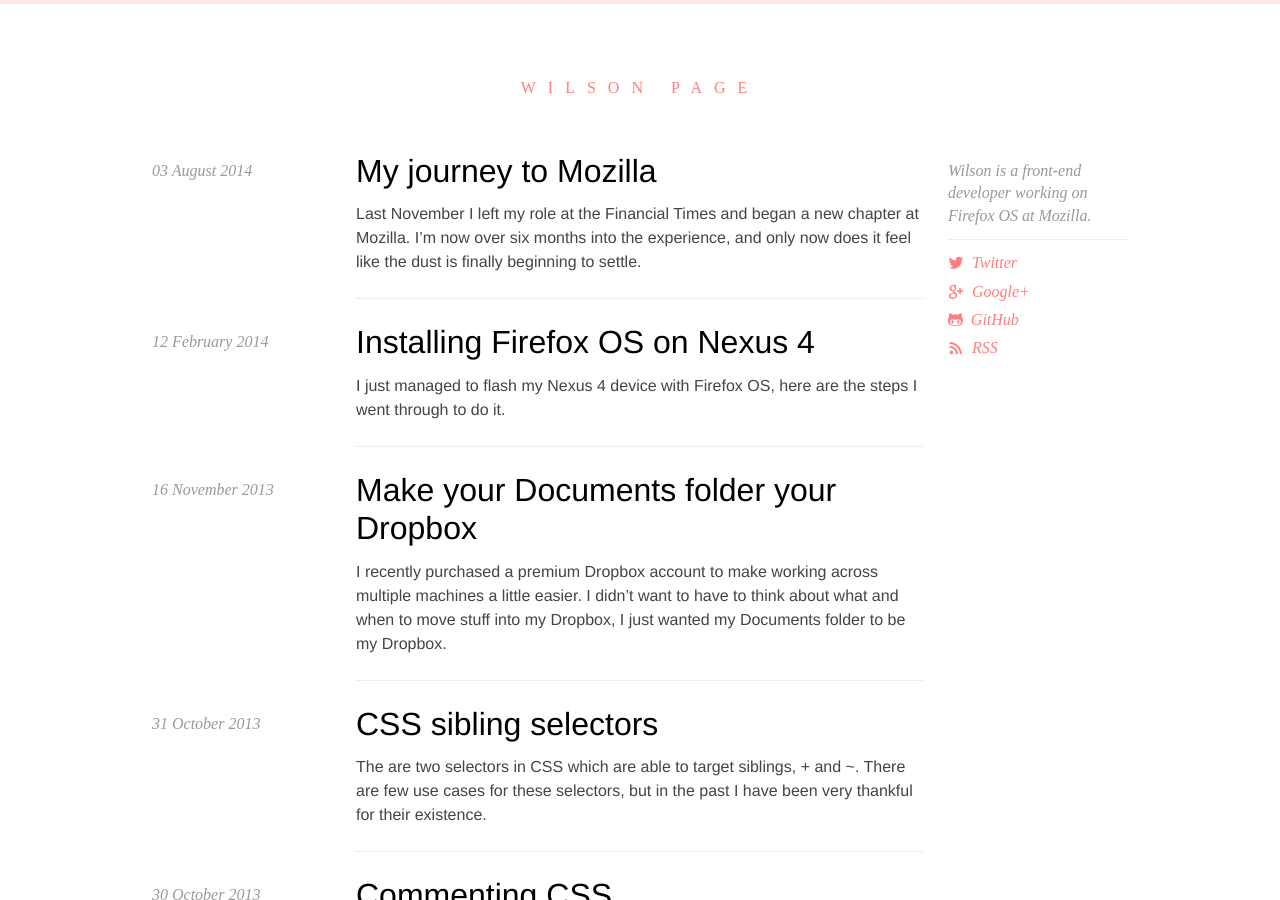
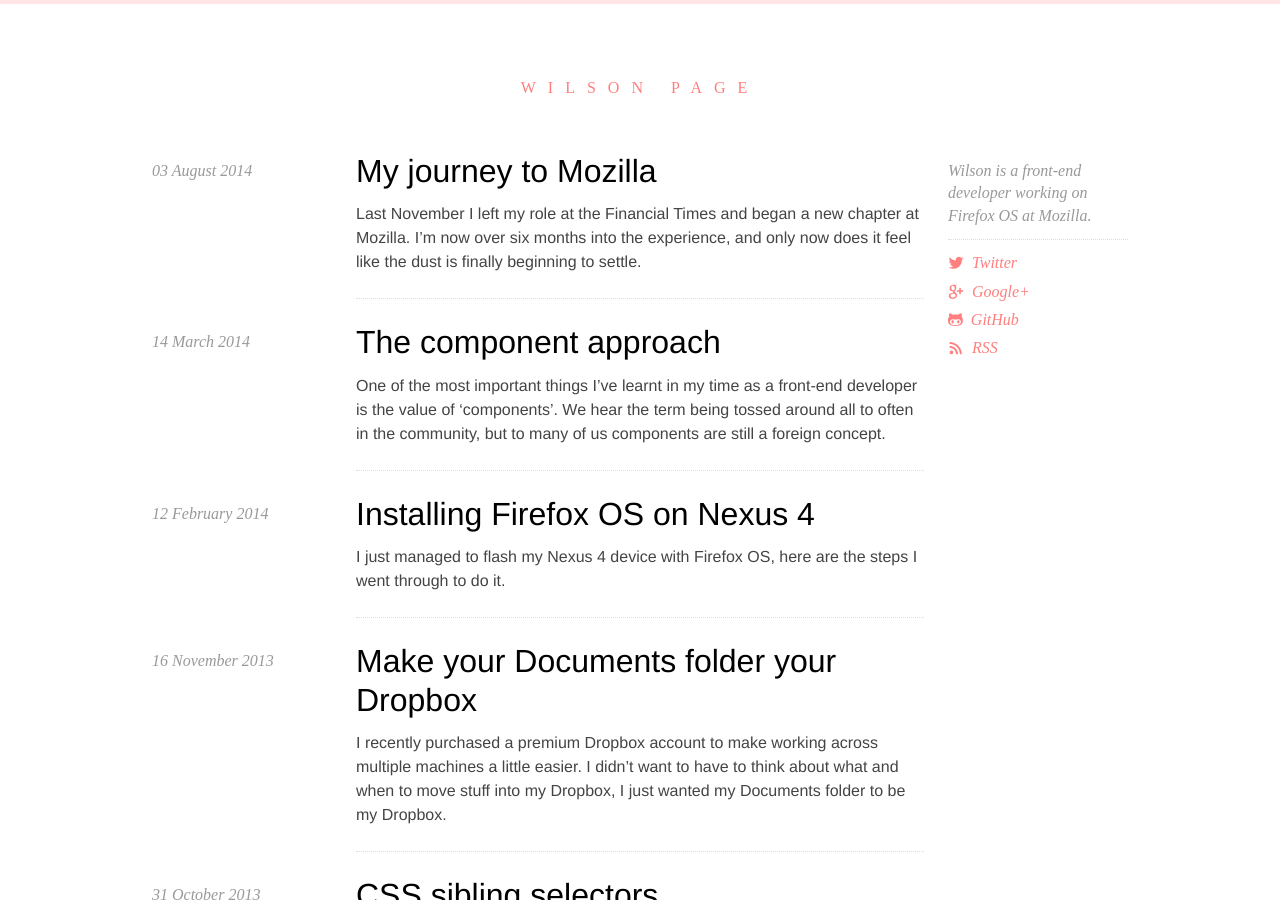
Before and after one commit to wilsonpage/blog, a Jekyll site: the page built from index.html, in a window 1280 px wide and 900 px high. Built offline with Jekyll 4.4.1, drawn with Linux system fonts in a browser that asks for light colours; Markdown is read by kramdown in place of the engine named in the settings; part of the change alters nothing that is shown.

Commit message:
Publish 'The component approach'

```diff
--- a/_drafts/2014-01-18-the-component-approach.markdown
+++ b/_posts/2014-03-14-the-component-approach.markdown
@@ -1,7 +1,7 @@
 ---
 layout: post
 title: "The component approach"
-date: 2014-01-18 17:10:00
+date: 2014-03-14 17:10:00
 tags: javascript components
 ---
 
@@ -725,46 +725,6 @@ var component = new MyComponent({
 
 This added control enabled us to solve further unforeseen problems in the app, and allowed us to re-use components in places where otherwise we would have had to write from scratch.
 
-
-
-
-### Intro
-
-#### What is a 'component'?
-
-- Small self contained piece of UI
-- Self-contained mini apps
-- Apps are an assembly of components
-
-#### What are the advantages?
-
-- Team members can develop without treading on each others' toes.
-- Components are reusable and portable.
-- Decoupled and untangled.
-
-### Layouts and modules
-
-### Working with components
-
-
-#### Gluing components together
-
-- Events
-- Configuring with options
-
-#### Responsive components
-
-- Media queries aren't always enough
-
-### Unit testability
-
-### The future of components
-
-- Web Components
-- Polymer
-- x-tags
-- Brick
-
 ### Conclusion
 
 Moving towards a component approach has completely changed the way I think about front-end development. Building applications from small building blocks is manageable and it scales. Whatever your framework of choice, the same lessons usually apply.
```
